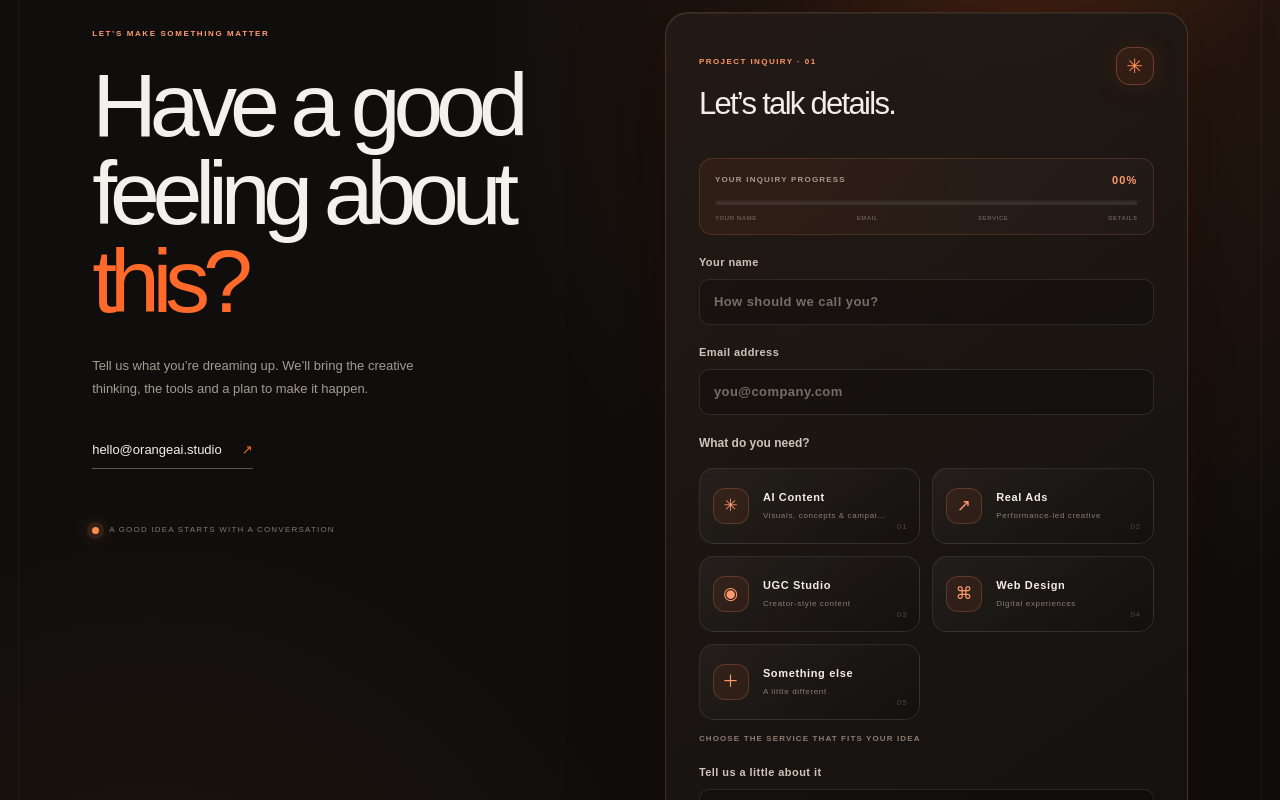
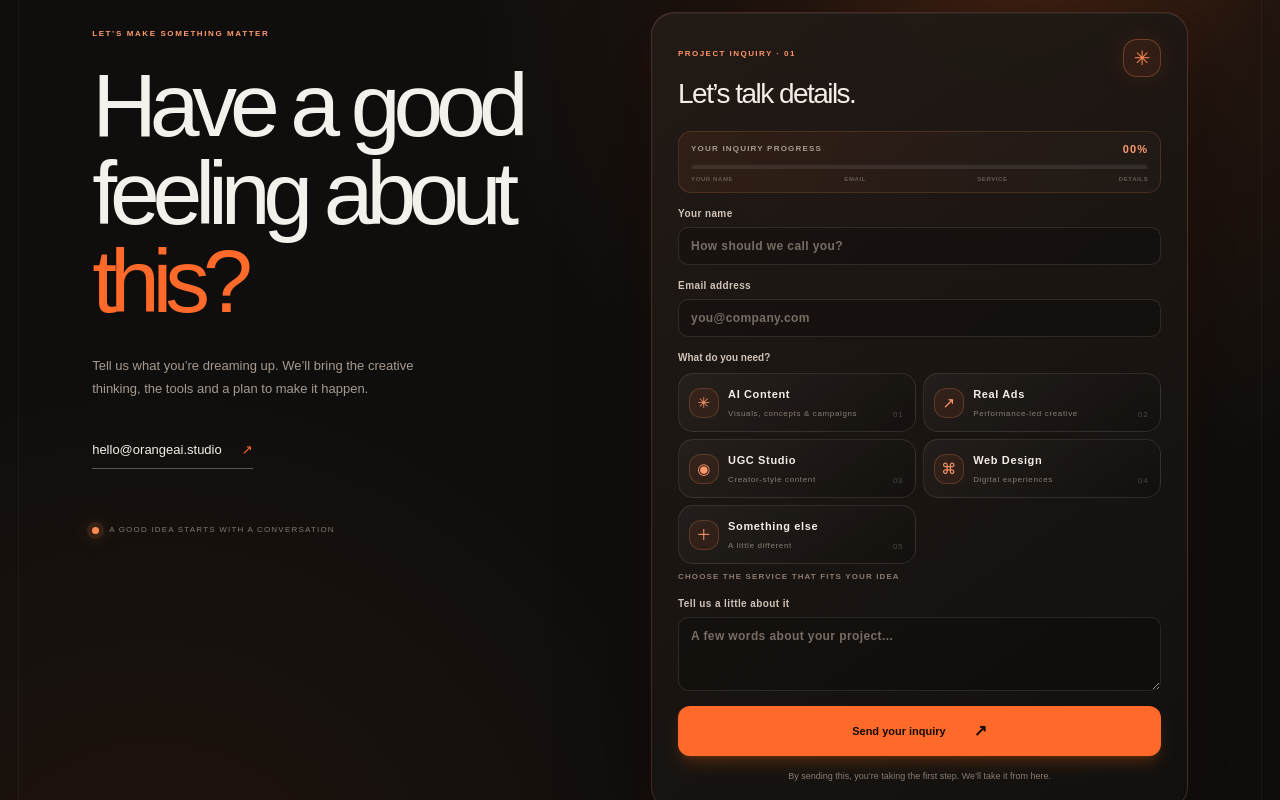
Before and after one commit to MohammadMatinMahdavi/orange, a Next.js app: page / in a window 1280 px wide. Shown: the part 7160-7960 px from the top of the page. Built offline with nearby package versions, Linux system fonts and the light colour scheme.

Commit message:
Compact inquiry form to fit viewport

```diff
--- a/app/globals.css
+++ b/app/globals.css
@@ -1536,3 +1536,28 @@ body::before {
 @media (prefers-reduced-motion: reduce) {
   .inquiry-progress-track span { transition: none; }
 }
+
+
+/* Fit the inquiry form into a single desktop viewport more comfortably. */
+@media (min-width: 641px) {
+  .contact-layout { align-items: start; gap: clamp(30px, 4vw, 58px); }
+  .contact-form { gap: 13px; padding: clamp(20px, 2vw, 27px); }
+  .form-card-heading { padding-bottom: 3px; }
+  .form-card-heading h3 { font-size: clamp(23px, 2.2vw, 28px); }
+  .inquiry-progress { padding: 9px 12px 8px; }
+  .inquiry-progress-track { margin: 7px 0 6px; }
+  .contact-form label { gap: 6px; font-size: 10px; }
+  .contact-form input,
+  .contact-form textarea { padding: 9px 12px; font-size: 12px; }
+  .contact-form .service-choice { min-height: 59px; padding: 8px 27px 8px 10px; gap: 9px; }
+  .service-choice-icon { flex-basis: 30px; width: 30px; height: 30px; font-size: 15px; }
+  .service-picker legend { margin-bottom: 8px; font-size: 10px; }
+  .service-picker-grid { gap: 7px; }
+  .service-picker-hint { margin-top: 7px; }
+  .contact-form textarea { min-height: 68px; }
+  .contact-form .form-submit { padding: 13px 17px; }
+  .form-note { font-size: 8px; }
+}
+@media (min-width: 641px) and (max-width: 900px) {
+  .service-picker-grid { grid-template-columns: repeat(2, minmax(0, 1fr)); }
+}
```
